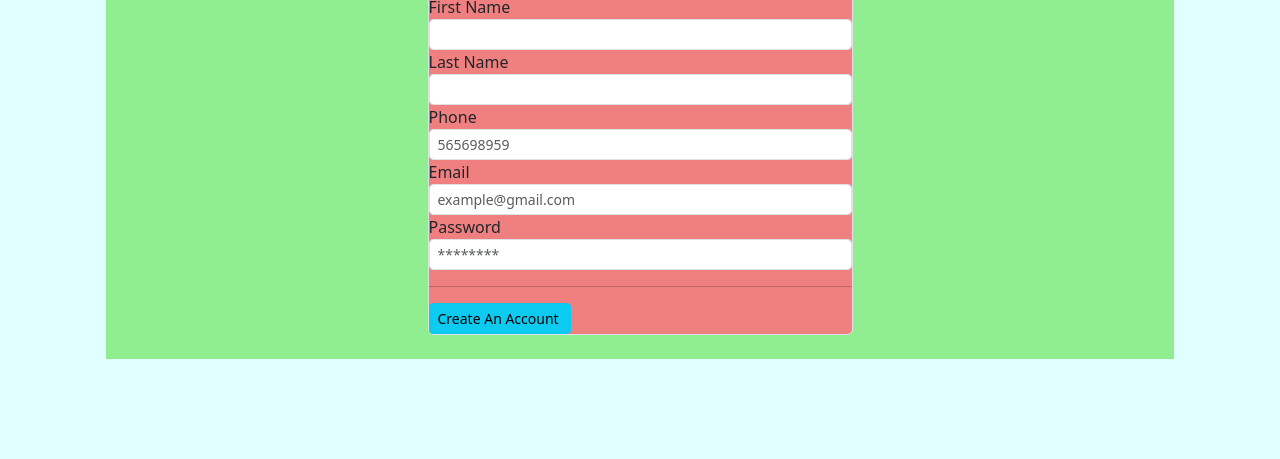
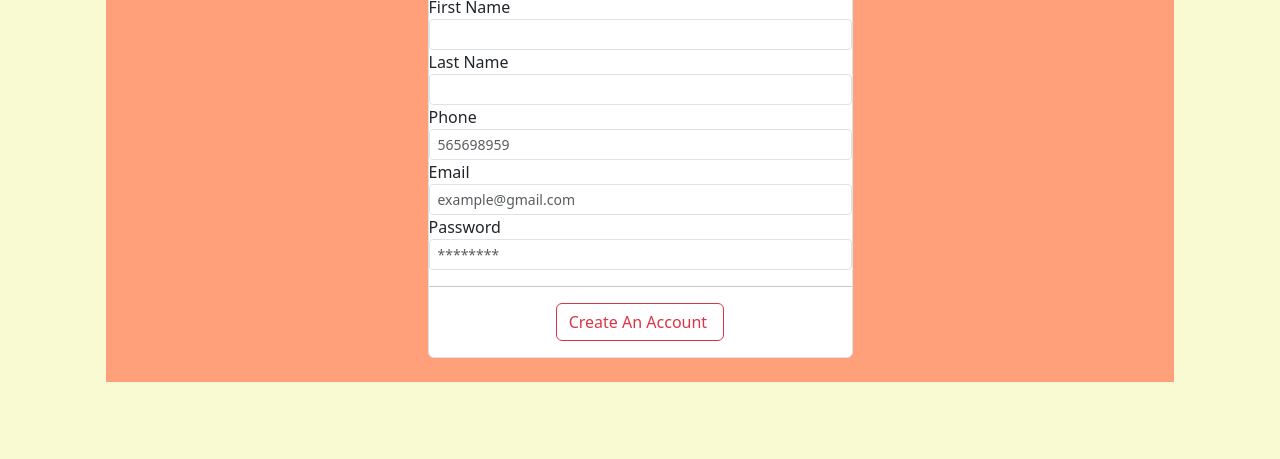
Before and after one commit to khalid586/Kazi-Shop, a Django app: page /signup/ in a window 1280 px wide. Shown: the part 341-800 px from the top of the page. Run offline with Django 4.2, Linux system fonts and the light colour scheme.

Commit message:
Data collected from signup form using POST method

```diff
--- a/store/shopStore/templates/base.html
+++ b/store/shopStore/templates/base.html
@@ -17,7 +17,7 @@
         }
     </style>
   </head>
-  <body style="background-color: lightcyan">
+  <body style="background-color: lightgoldenrodyellow">
 
     <nav class="navbar navbar-expand-lg navbar-light bg-light">
       <div class="container-fluid">
--- a/store/shopStore/templates/index.html
+++ b/store/shopStore/templates/index.html
@@ -19,10 +19,10 @@
       <div class="row mx-auto">
         {% for product in products %}
         <div class="card mx-auto mb-3" style="width: 18rem;background-color:lightblue">
-          <img align = "center" src="{{product.image.url}}" class="card-img-top mt-3" alt="..." style=" width : 250px; height:180px;">
+          <img align = "center" src="{{product.image.url}}" class="card-img-top mt-3" alt="..." style=" width : 250px; height:250px;">
           <div class="card-body">
             <p align="center"><a href="#" class="btn btn-dark mt-1">{{product.name}}</a></p>
-            <p align="center"><a href="#" class="btn btn-danger mt-2">BDT {{product.price}}</a></p>
+            <p align="center"><a href="#" class="btn btn-danger mt-2"> {{product.price}}</a>Tk</p>
             <p align="center"><a href="#" class="btn btn-outline-warning mt-5">Add to Cart</a></p>
           </div>
         </div>
--- a/store/shopStore/templates/signup.html
+++ b/store/shopStore/templates/signup.html
@@ -5,10 +5,10 @@
 
 <div class="container mt-4" >
 
-    <div class="p-4 m-4" style="background-color: lightgreen">
+    <div class="p-4 m-4" style="background-color: lightsalmon">
 
 
-        <div class="col-lg-5 rounded mx-auto border pt-4" style="background-color: lightcoral">
+        <div class="col-lg-5 rounded mx-auto border pt-4" style="background-color: white">
             <div class="text-center col">
 
                 <img
@@ -19,7 +19,7 @@
             <hr>
             </div>
             <h3 hidden class="alert alert-light border rounded">Create An Account</h3>
-            <form action="/signup" method="POST">
+            <form action="" method="POST">
 
                 {% csrf_token %}
 
@@ -73,7 +73,7 @@
 
                 <hr>
                 <div class="form-group">
-                    <input class="btn btn-sm btn-info" type="submit" value="Create An Account ">
+                    <p align = "center"><input class="btn btn-outline-danger" type="submit" value="Create An Account "></p>
                 </div>
 
 
--- a/store/shopStore/views.py
+++ b/store/shopStore/views.py
@@ -9,7 +9,10 @@ def home(request):
     return render(request,'home.html')
 
 def signup(request):
-    return render(request,'signup.html')
+    if request.method == 'GET':
+        return render(request,'signup.html')
+
+    return HttpResponse(request.POST.get('email'))
 
 def index(request):
     products = Product.objects.all()
```
